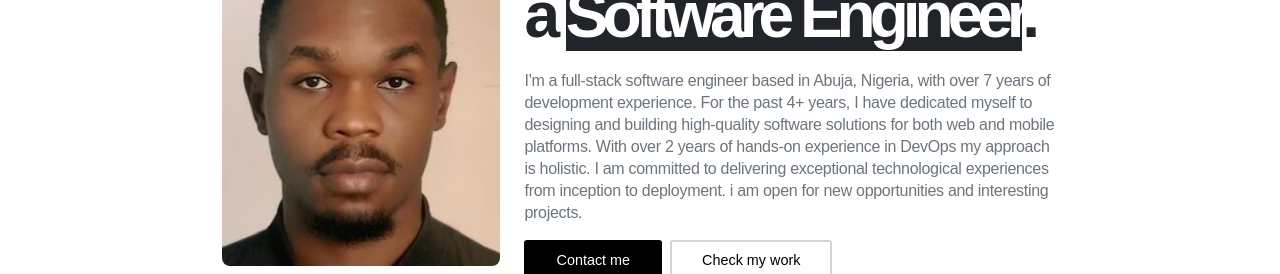
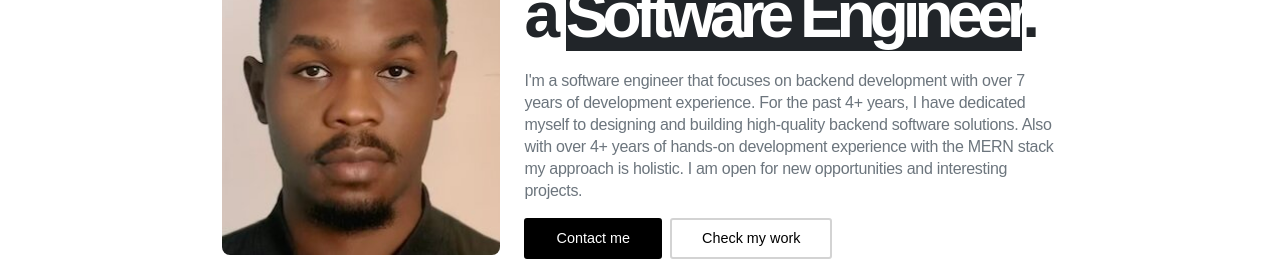
Before and after one commit to DanielBello7/portfolio, a React (Vite) app: page /home in a window 1280 px wide. Shown: the part 266-540 px from the top of the page. Built offline with nearby package versions, Linux system fonts and the light colour scheme; no server answers.

Commit message:
chore: information update

```diff
--- a/src/constants/data.jsx
+++ b/src/constants/data.jsx
@@ -90,7 +90,6 @@ const skills = [
 	'Firebase',
 	'MongoDB',
 	'MySQL',
-	'DevOps',
 	'AWS'
 ]
 
--- a/src/locale/en.json
+++ b/src/locale/en.json
@@ -30,7 +30,7 @@
   "workNavigationContactButton": "Contact",
   "landingTextTitle": "Hi, I'm Daniel and I'm a ",
   "landingTextTitleSub": "Software Engineer",
-  "landingTextMsg": "I'm a full-stack software engineer based in Abuja, Nigeria, with over 7 years of development experience. For the past 4+ years, I have dedicated myself to designing and building high-quality software solutions for both web and mobile platforms. With over 2 years of hands-on experience in DevOps my approach is holistic. I am committed to delivering exceptional technological experiences from inception to deployment. i am open for new opportunities and interesting projects.",
+  "landingTextMsg": "I'm a software engineer that focuses on backend development with over 7 years of development experience. For the past 4+ years, I have dedicated myself to designing and building high-quality backend software solutions. Also with over 4+ years of hands-on development experience with the MERN stack my approach is holistic. I am open for new opportunities and interesting projects.",
   "landingTextContactButton": "Contact me",
   "landingTextWorkButton": "Check my work",
   "resumeTitle": "Resume",
```
